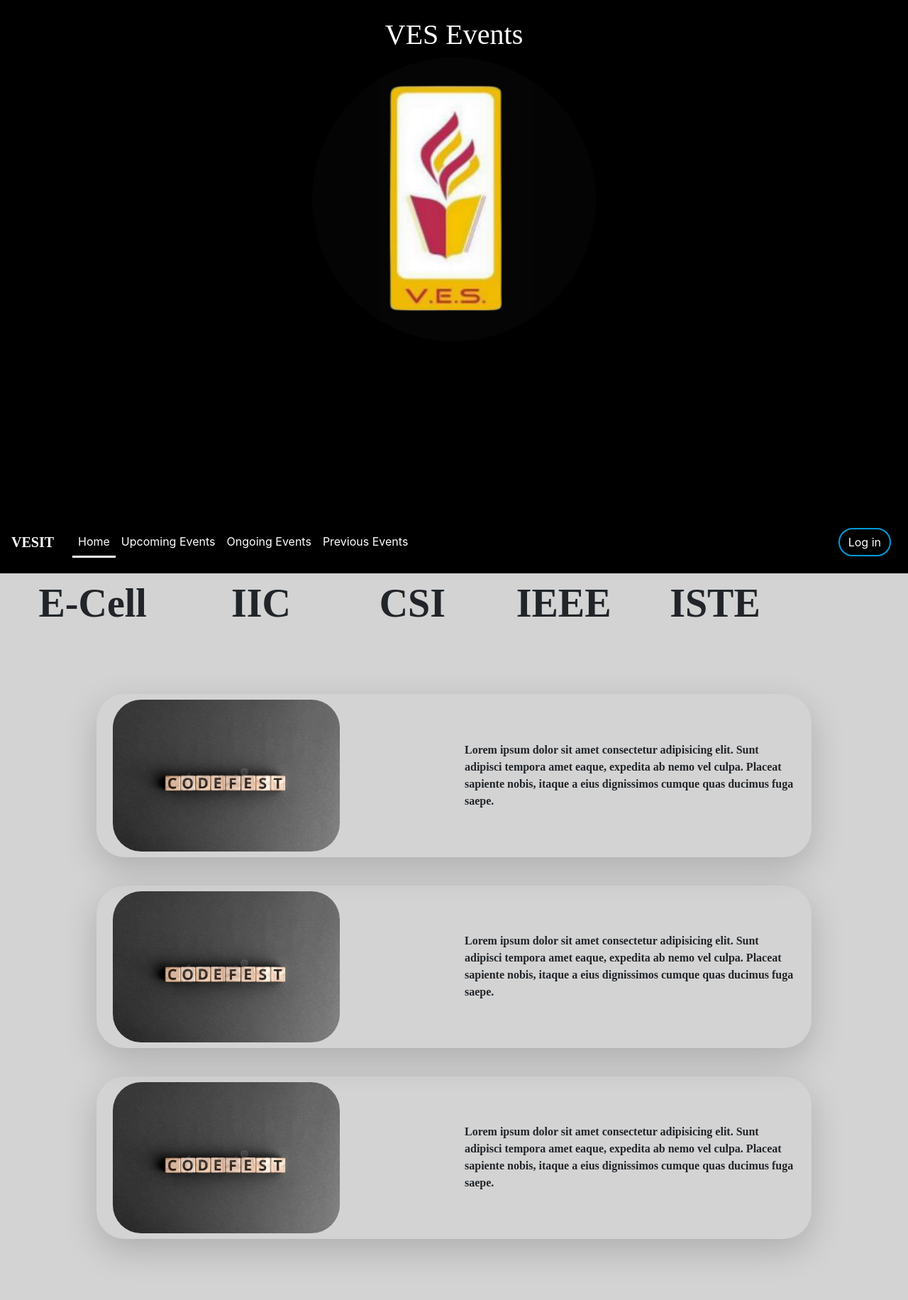
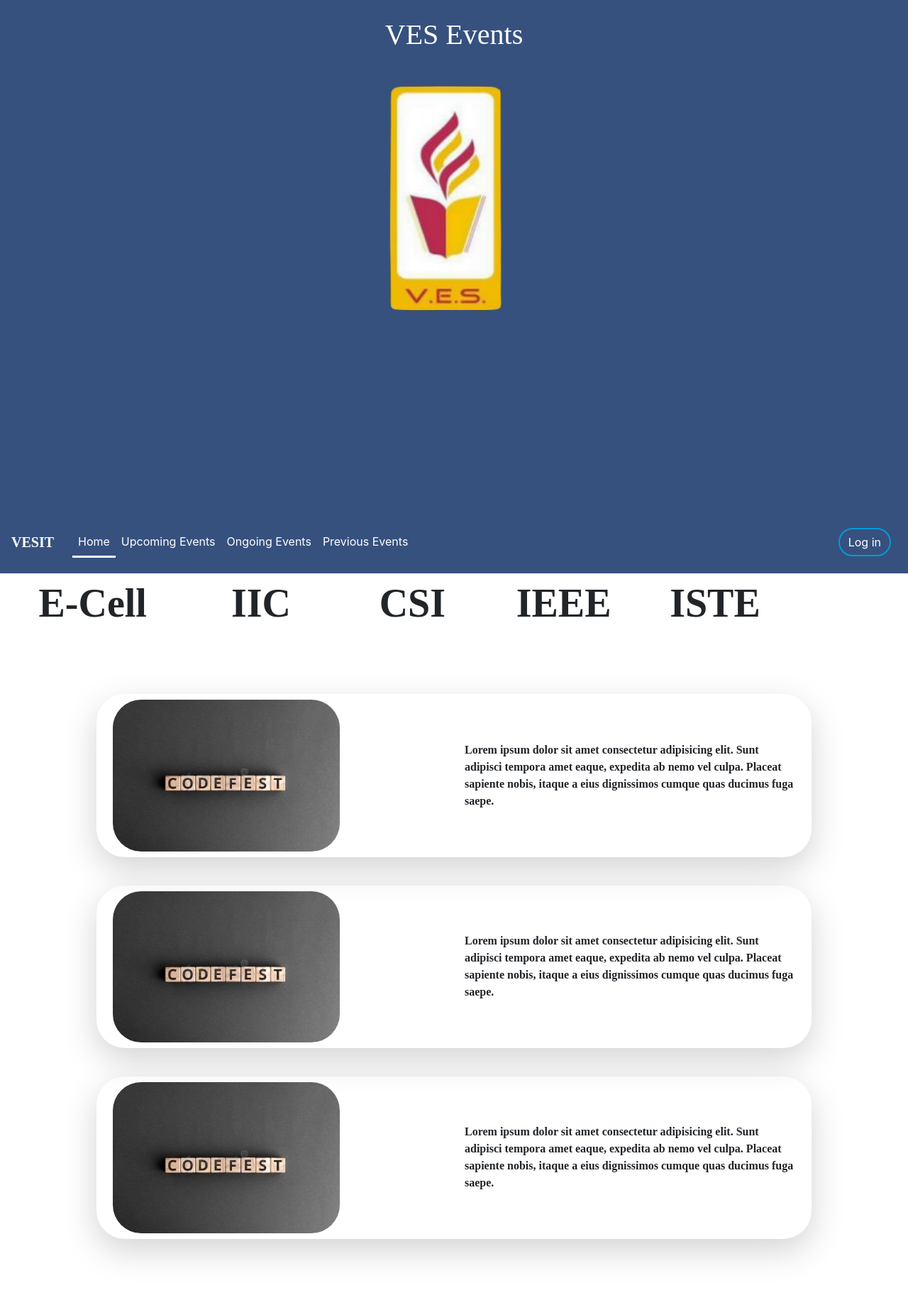
Before and after one commit to paras-gurnani/Vesit-Hacks-21, a Django app: page / in a window 1280 px wide. Shown: the whole page at 71% size. Run offline with Django 3.2, Linux system fonts and the light colour scheme; some libraries are stand-ins or nearby versions.

Commit message:
Final changes

```diff
--- a/templates/base.html
+++ b/templates/base.html
@@ -65,7 +65,7 @@
 
     {% endblock aboveNavBar %}
     <!-- NAVBAR -->
-    <nav class="navbar navbar-expand-lg" id="navbar" style="background: black; color: white;">
+    <nav class="navbar navbar-expand-lg" id="navbar" style="background: #36517e; color: white;">
         <a class="navbar-brand my-3" href="/">VESIT</a>
         <button class="navbar-toggler" type="button" data-toggle="collapse" data-target="#navbarSupportedContent" aria-controls="navbarSupportedContent" aria-expanded="false" aria-label="Toggle navigation">
           <span class="navbar-toggler-icon"></span>
--- a/templates/events/give_approval.html
+++ b/templates/events/give_approval.html
@@ -38,10 +38,7 @@
 </style>
 {% endblock head %}
 {% block body %}
-<<<<<<< HEAD
     <!-- ################################################# -->
-=======
->>>>>>> 457aed167b7fd20967d83c455e28a571747631a7
     {% if request.session.Staff_type > 0 %}
         <div class="container fluid">
             <div class="container approval-pending my-2">
--- a/templates/index.html
+++ b/templates/index.html
@@ -6,10 +6,9 @@
     <style>
         body {
             margin: 0;
-            background-color: #D3D3D3;
         }
         .upper-block {
-            background: black;
+            background: #36517e;
             color: white;
             text-align: center;
             font-family: 'Microsoft Sans Serif';
@@ -42,7 +41,7 @@
     <div class="container-fluid upper-block">
         <h1 class="align-middle heading-text" data-aos="fade-down"> VES Events </h1>
         <m data-aos-delay= "300" data-aos="zoom-in" data-aos-easing="ease">
-            <img class="img-fluid" src="{% static 'img/ves_logo_blck.png' %} "  style="width: 50vh; object-fit: contain;" />
+            <img class="img-fluid" src="{% static 'img/VESIT_LOGO.png' %} "  style="width: 50vh; object-fit: contain;" />
         </m>
     </div>
 {% endblock aboveNavBar %}
```
Also changed, not shown: db.sqlite3, static/img/VESIT_LOGO.png (added).
